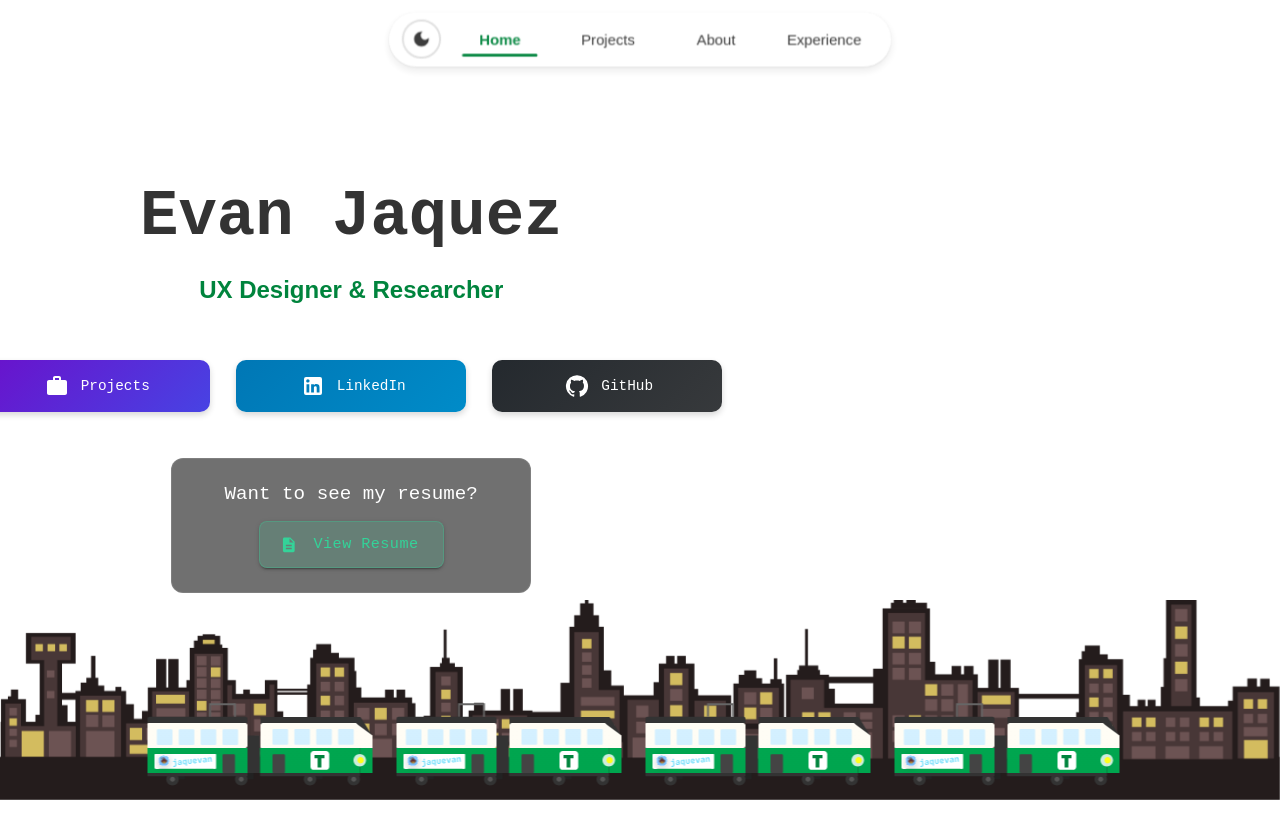
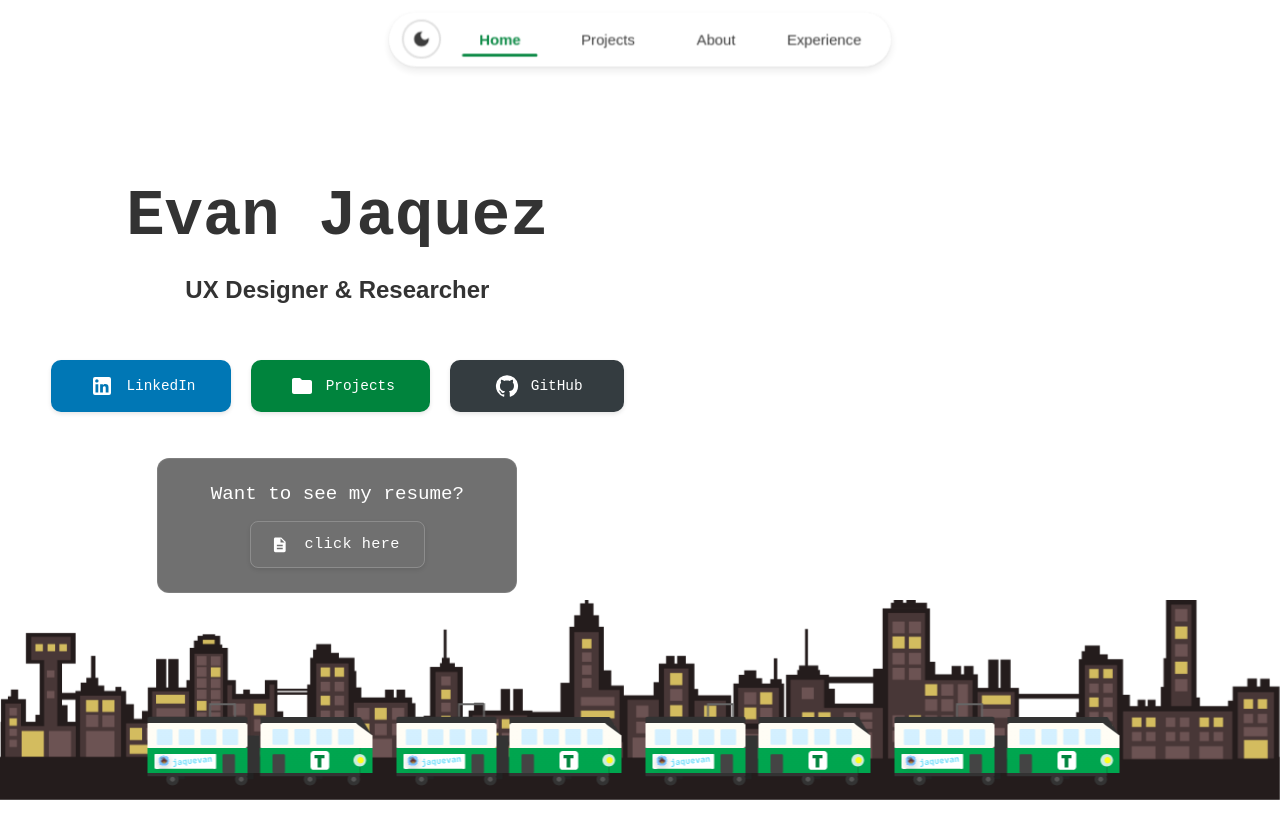
Before and after one commit to jaquevan/builder, a Next.js app: page / in a window 1280 px wide. Shown: the top 838 px of the page. Built offline with nearby package versions, Linux system fonts and the light colour scheme; no server answers.

Commit message:
edited landing page buttons

```diff
--- a/app/components/Landing/Buttons.tsx
+++ b/app/components/Landing/Buttons.tsx
@@ -3,48 +3,37 @@ import styled, { keyframes } from "styled-components";
 import { Tooltip } from "@mui/material";
 import GitHubIcon from "@mui/icons-material/GitHub";
 import LinkedInIcon from "@mui/icons-material/LinkedIn";
-import WorkIcon from "@mui/icons-material/Work";
+import FolderIcon from "@mui/icons-material/Folder";
 
 const buttons = [
-    {
-        id: "projects",
-        text: "Projects",
-        href: "/projects",
-        icon: <WorkIcon />,
-        gradient: "linear-gradient(135deg, #6a11cb, #2575fc)",
-        tooltip: "View Projects"
-    },
     {
         id: "linkedin",
         text: "LinkedIn",
         href: "https://www.linkedin.com/in/evan-jaquez-118b5b294/",
         icon: <LinkedInIcon />,
-        gradient: "linear-gradient(135deg, #0077b5, #00a0dc)",
+        color: "#0077b5",
         tooltip: "Connect on LinkedIn"
+    },
+    {
+        id: "projects",
+        text: "Projects",
+        href: "/projects",
+        icon: <FolderIcon />,
+        color: "#00843D",
+        tooltip: "View Projects"
     },
     {
         id: "github",
         text: "GitHub",
         href: "https://www.github.com/jaquevan",
         icon: <GitHubIcon />,
-        gradient: "linear-gradient(135deg, #24292e, #4a4a4a)",
-        tooltip: "View GitHub Projects"
+        color: "#343c40",
+        tooltip: "View GitHub Profile"
     }
 ];
 
-const pulse = keyframes`
-    0% { transform: scale(1); }
-    50% { transform: scale(1.1); }
-    100% { transform: scale(1); }
-`;
-
-const shimmer = keyframes`
-    0% { background-position: -200% 0; }
-    100% { background-position: 200% 0; }
-`;
-
 interface StyledButtonProps {
-    $gradient?: string;
+    $color?: string;
 }
 
 const ButtonContainer = styled.div`
@@ -133,30 +122,91 @@ const SubText = styled.h2`
     margin: 0;
     padding: 0;
     font-size: clamp(1rem, 3vw, 1.5rem);
-    color: #00843D;
     font-family: Monospaced, "JetBrains Mono", sans-serif;
     line-height: 1.2;
-    text-align: center; // centered on all screen sizes
+    text-align: center;
+
 
     @media (max-width: 768px) {
         font-size: clamp(0.9rem, 4vw, 1.2rem);
     }
 
     @media (max-width: 600px) {
-        font-size: clamp(0.8rem, 3.5vw, 1rem); // reduced size
+        font-size: clamp(0.8rem, 3.5vw, 1rem);
         line-height: 1.1;
     }
 
     @media (max-width: 480px) {
-        font-size: clamp(0.75rem, 3.5vw, 0.95rem); // reduced size
+        font-size: clamp(0.75rem, 3.5vw, 0.95rem);
     }
 
     @media (max-width: 375px) {
-        font-size: clamp(0.7rem, 3vw, 0.9rem); // reduced size
+        font-size: clamp(0.7rem, 3vw, 0.9rem);
     }
 
     @media (max-width: 320px) {
-        font-size: clamp(0.65rem, 2.8vw, 0.85rem); // smaller for tiny screens
+        font-size: clamp(0.65rem, 2.8vw, 0.85rem);
+    }
+`;
+
+const ButtonWrapper = styled.div`
+    position: relative;
+    display: flex;
+    flex: 1;
+    min-width: clamp(130px, 15vw, 160px);
+    max-width: clamp(160px, 20vw, 200px);
+
+    @media (max-width: 1024px) {
+        max-width: 300px;
+        flex: 0 1 calc(80% - 1rem);
+    }
+
+    @media (max-width: 768px) {
+        flex: 0 1 calc(45% - 0.5rem);
+        min-width: 120px;
+        max-width: 160px;
+    }
+
+    @media (max-width: 600px) {
+        flex: 0 1 calc(45% - 0.3rem);
+        min-width: 95px;
+        max-width: 130px;
+    }
+
+    @media (max-width: 480px) {
+        flex: 0 1 calc(45% - 0.3rem);
+        min-width: 90px;
+        max-width: 120px;
+    }
+
+    @media (max-width: 375px) {
+        flex: 0 1 calc(45% - 0.25rem);
+        min-width: 85px;
+        max-width: 110px;
+    }
+`;
+
+const MonkeyImage = styled.img`
+    position: absolute;
+    top: -32px;
+    right: 5px;
+    width: 50px;
+    height: 50px;
+    object-fit: contain;
+    opacity: 0;
+    transform: translateY(15px) scale(0);
+    transition: opacity 0.3s ease, transform 0.3s cubic-bezier(0.34, 1.56, 0.64, 1);
+    pointer-events: none;
+    z-index: 0;
+
+    @media (max-width: 768px) {
+        width: 40px;
+        height: 40px;
+    }
+
+    @media (max-width: 480px) {
+        width: 35px;
+        height: 35px;
     }
 `;
 
@@ -172,92 +222,44 @@ const StyledButton = styled.a<StyledButtonProps>`
     font-weight: 500;
     text-decoration: none;
     color: #fff;
-    background: ${props => props.$gradient || "linear-gradient(135deg, #2c3e50, #4c6b8a)"};
-    background-size: 200% 200%;
-    transition: all 0.3s cubic-bezier(0.25, 0.8, 0.25, 1);
-    box-shadow: 0 3px 6px rgba(0, 0, 0, 0.16);
-    flex: 1;
-    min-width: clamp(130px, 15vw, 160px);
-    max-width: clamp(160px, 20vw, 200px);
-    overflow: hidden;
-    z-index: 2;
+    background: ${props => props.$color || "#2c3e50"};
+    transition: transform 0.2s ease, box-shadow 0.2s ease;
+    box-shadow: 0 2px 4px rgba(0, 0, 0, 0.1);
+    width: 100%;
+    z-index: 1;
 
     &:hover, &:focus {
-        transform: translateY(-3px);
-        box-shadow: 0 8px 15px rgba(0, 0, 0, 0.2);
-        color: white;
-
-        & .icon {
-            animation: ${pulse} 1.5s ease-in-out infinite;
-        }
-
-        &::after {
-            opacity: 1;
-        }
+        transform: translateY(-2px);
+        box-shadow: 0 4px 8px rgba(0, 0, 0, 0.15);
     }
 
     &:active {
-        transform: translateY(1px);
-        box-shadow: 0 2px 3px rgba(0, 0, 0, 0.1);
-    }
-
-    &::after {
-        content: "";
-        position: absolute;
-        top: 0;
-        left: 0;
-        right: 0;
-        bottom: 0;
-        background: linear-gradient(
-                90deg,
-                rgba(255, 255, 255, 0) 0%,
-                rgba(255, 255, 255, 0.1) 50%,
-                rgba(255, 255, 255, 0) 100%
-        );
-        background-size: 200% 100%;
-        opacity: 0;
-        z-index: -1;
-        animation: ${shimmer} 1.5s infinite;
-        transition: opacity 0.3s ease-in-out;
-        border-radius: inherit;
+        transform: translateY(0);
+        box-shadow: 0 1px 2px rgba(0, 0, 0, 0.1);
     }
 
     @media (max-width: 1024px) {
-        max-width: 300px;
-        flex: 0 1 calc(80% - 1rem);
         padding: 0.8rem 1rem;
         font-size: 1rem;
     }
 
     @media (max-width: 768px) {
-        flex: 0 1 calc(45% - 0.5rem);
-        min-width: 120px;
-        max-width: 160px;
         padding: 0.7rem 0.9rem;
         font-size: 0.9rem;
     }
 
     @media (max-width: 600px) {
-        flex: 0 1 calc(45% - 0.3rem);
-        min-width: 95px;
-        max-width: 130px;
-        padding: 0.45rem 0.6rem; // much reduced padding
+        padding: 0.45rem 0.6rem;
         font-size: 0.8rem;
     }
 
     @media (max-width: 480px) {
-        flex: 0 1 calc(45% - 0.3rem);
-        min-width: 90px;
-        max-width: 120px;
-        padding: 0.4rem 0.55rem; // much reduced padding
+        padding: 0.4rem 0.55rem;
         font-size: 0.75rem;
     }
 
     @media (max-width: 375px) {
-        flex: 0 1 calc(45% - 0.25rem);
-        min-width: 85px;
-        max-width: 110px;
-        padding: 0.35rem 0.5rem; // much reduced padding
+        padding: 0.35rem 0.5rem;
         font-size: 0.7rem;
     }
 `;
@@ -286,12 +288,47 @@ export default function EnhancedButtons() {
             <SubText className="fade-in">UX Designer & Researcher</SubText>
             <ButtonContainer className="fade-in" role="navigation" aria-label="Social links and navigation">
                 {buttons.map((button) => (
-                    <Tooltip title={button.tooltip} key={button.id} arrow>
+                    <Tooltip
+                        title={button.tooltip}
+                        key={button.id}
+                        arrow
+                        placement="bottom"
+                        componentsProps={{
+                            tooltip: {
+                                sx: {
+                                    textAlign: 'center'
+                                }
+                            }
+                        }}
+                    >
+                        <ButtonWrapper
+                            onMouseEnter={(e) => {
+                                if (button.id === "projects") {
+                                    const monkey = e.currentTarget.querySelector('img');
+                                    if (monkey) {
+                                        (monkey as HTMLElement).style.opacity = '1';
+                                        (monkey as HTMLElement).style.transform = 'translateY(0) scale(1)';
+                                    }
+                                }
+                            }}
+                            onMouseLeave={(e) => {
+                                if (button.id === "projects") {
+                                    const monkey = e.currentTarget.querySelector('img');
+                                    if (monkey) {
+                                        (monkey as HTMLElement).style.opacity = '0';
+                                        (monkey as HTMLElement).style.transform = 'translateY(15px) scale(0)';
+                                    }
+                                }
+                            }}
+                        >
+                            {button.id === "projects" && (
+                                <MonkeyImage src="/classic_dart_monkey.webp" alt="" />
+                            )}
                             <StyledButton
                                 href={button.href}
                                 target={button.href.startsWith("http") ? "_blank" : "_self"}
                                 rel={button.href.startsWith("http") ? "noopener noreferrer" : ""}
-                            $gradient={button.gradient}
+                                $color={button.color}
                                 aria-label={button.tooltip}
                             >
                                 <IconWrapper className="icon">
@@ -299,6 +336,7 @@ export default function EnhancedButtons() {
                                 </IconWrapper>
                                 <ButtonText>{button.text}</ButtonText>
                             </StyledButton>
+                        </ButtonWrapper>
                     </Tooltip>
                 ))}
             </ButtonContainer>
--- a/app/components/Landing/ResumeCard.tsx
+++ b/app/components/Landing/ResumeCard.tsx
@@ -125,25 +125,28 @@ const Title = styled.h3`
 
 const ViewButton = styled(Button)`
     && {
-        background: rgba(52, 211, 153, 0.15);
-        color: #34D399;
+        background-color: transparent;
+        color: #ffffff;
         padding: 0.6rem 1.5rem;
         font-size: 0.95rem;
         font-weight: 500;
         text-transform: none;
         border-radius: 8px;
-        border: 1px solid rgba(52, 211, 153, 0.3);
-        transition: all 0.3s ease;
+        border: 1px solid rgba(255, 255, 255, 0.2);
+        transition: transform 0.2s ease, box-shadow 0.2s ease, border-color 0.2s ease;
         font-family: 'JetBrains Mono', monospace;
+        box-shadow: 0 2px 4px rgba(0, 0, 0, 0.1);
 
         &:hover {
-            background: rgba(52, 211, 153, 0.25);
-            border-color: rgba(52, 211, 153, 0.5);
-            color: #34D399;
+            transform: translateY(-2px);
+            box-shadow: 0 4px 8px rgba(0, 0, 0, 0.15);
+            border-color: rgba(255, 255, 255, 0.3);
+            background-color: transparent;
         }
 
         &:active {
-            transform: scale(0.98);
+            transform: translateY(0);
+            box-shadow: 0 1px 2px rgba(0, 0, 0, 0.1);
         }
 
         .MuiSvgIcon-root {
@@ -202,7 +205,7 @@ export default function ResumeCard() {
                     variant="contained"
                     startIcon={<DescriptionIcon />}
                 >
-                    View Resume
+                    click here
                 </ViewButton>
             </Card>
         </Container>
```
Lines whose indentation alone changed are shown as unchanged.
